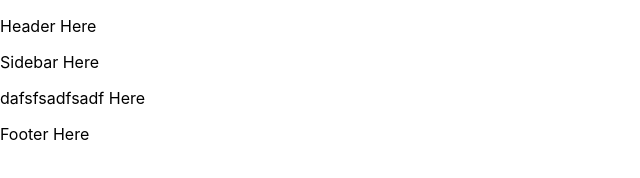
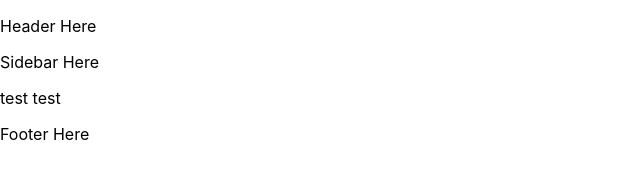
Before and after one commit to MindCtrl01/photobooker-frontend, a React (Create React App) app: page /callback in a window 1280 px wide. Shown: the top 178 px of the page, without its empty margins (0-640 px from the left). Built offline with nearby package versions, Linux system fonts and the light colour scheme.

Commit message:
test test

```diff
--- a/src/layouts/body/body.js
+++ b/src/layouts/body/body.js
@@ -3,7 +3,7 @@ import React, { useState } from 'react';
 function Body() {
   return (
     <div>
-      <p>dafsfsadfsadf Here</p>
+      <p>test test</p>
     </div>
   );
 }
```
